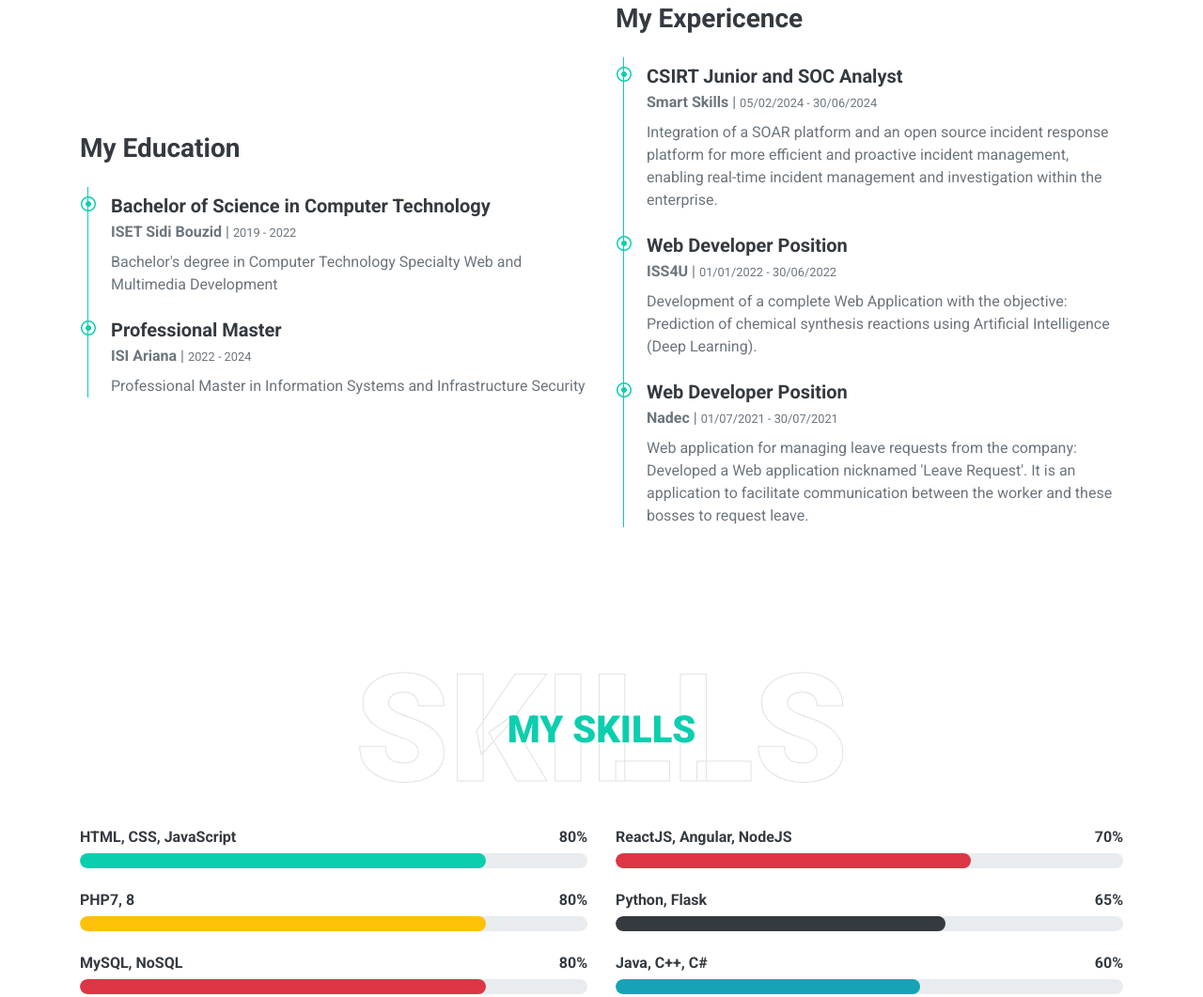
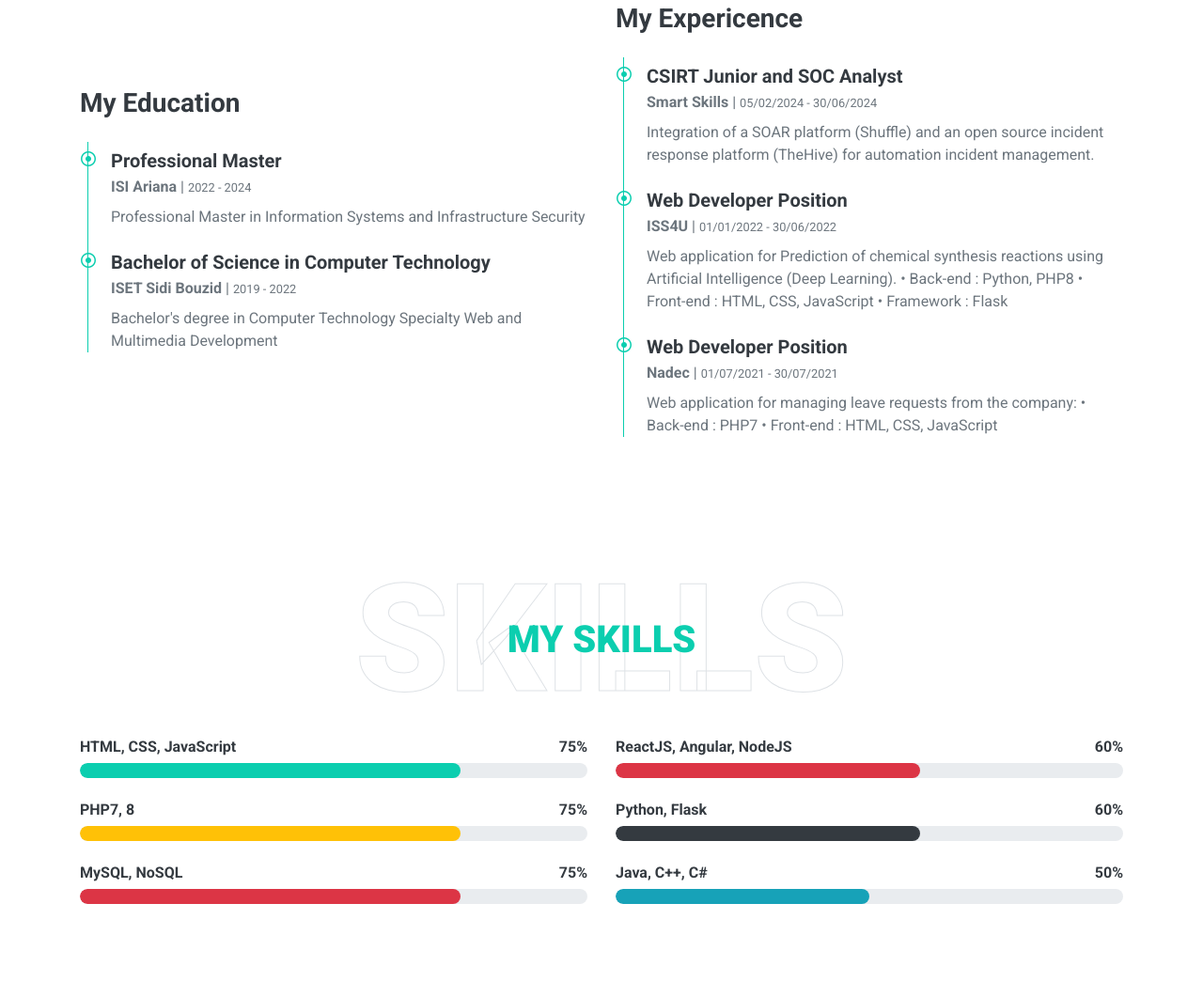
Before and after one commit to eyabenltaief/portfolio2024.github.io, a plain HTML site: page index.html in a window 1280 px wide. Shown: the part 1728-2789 px from the top of the page at 94% size. Drawn offline with nearby package versions, Linux system fonts and the light colour scheme.

Commit message:
Update index.html

```diff
--- a/index.html
+++ b/index.html
@@ -111,16 +111,17 @@
                 </div>
                 <div class="col-lg-7">
                     <h3 class="mb-4"> Cyber Security Junior & Full Stack Developer</h3>
-                    <p>I obtained a Bachelor's degree in Computer Technology, specializing in Web Development,
-                        in 2022. Subsequently, I continued my training at ISI Ariana with a Professional Master's
-                        degree in Information Systems and Infrastructure Security. With a solid academic
-                        background and significant practical experience,
-                        I am determined to contribute positively to the field of cybersecurity.</p>
+                    <p> I obtained a bachelor's degree in Computer Technology. Afterwards, I continued my
+                         training at ISI Ariana with a Professional Master's Degree in System Security
+                         Information and Infrastructure.
+                         With a strong academic background and significant practical experience, I
+                         I am committed to making a positive contribution in the areas of
+                         Web application and Cybersecurity development.</p>
                     <div class="row mb-3">
                         <div class="col-sm-6 py-2"><h6>Name: <span class="text-secondary">Eya Ben Ltaief</span></h6></div>
                         <div class="col-sm-6 py-2"><h6>Birthday: <span class="text-secondary">20 August 1999</span></h6></div>
                         <div class="col-sm-6 py-2"><h6>Degree: <span class="text-secondary">Master (Bac+5)</span></h6></div>
-                        <!-- <div class="col-sm-6 py-2"><h6>Experience: <span class="text-secondary">2 Years</span></h6></div> -->
+                        <!-- <div class="col-sm-6 py-2"><h6>Experience: <span class="text-secondary">1 Year</span></h6></div> -->
                         <div class="col-sm-6 py-2"><h6>Phone: <span class="text-secondary">55468218</span></h6></div>
                         <div class="col-sm-6 py-2"><h6>Email: <span class="text-secondary">eyabenltaief6@gmail.com</span></h6></div>
                         <div class="col-sm-6 py-2"><h6>Address: <span class="text-secondary">Ben arous, Tunisie</span></h6></div>
@@ -148,16 +149,17 @@
                     <div class="border-left border-primary pt-2 pl-4 ml-2">
                         <div class="position-relative mb-4">
                             <i class="far fa-dot-circle text-primary position-absolute" style="top: 2px; left: -32px;"></i>
+                            <h5 class="font-weight-bold mb-1">Professional Master</h5>
+                            <p class="mb-2"><strong>ISI Ariana</strong> | <small>2022 - 2024</small></p>
+                            <p>Professional Master in Information Systems and Infrastructure Security</p>
+                        </div>
+                        <div class="position-relative mb-4">
+                            <i class="far fa-dot-circle text-primary position-absolute" style="top: 2px; left: -32px;"></i>
                             <h5 class="font-weight-bold mb-1">Bachelor of Science in Computer Technology </h5>
                             <p class="mb-2"><strong>ISET Sidi Bouzid</strong> | <small>2019 - 2022</small></p>
                             <p>Bachelor's degree in Computer Technology Specialty Web and Multimedia Development</p>
                         </div>
-                        <div class="position-relative mb-4">
-                            <i class="far fa-dot-circle text-primary position-absolute" style="top: 2px; left: -32px;"></i>
-                            <h5 class="font-weight-bold mb-1">Professional Master</h5>
-                            <p class="mb-2"><strong>ISI Ariana</strong> | <small>2022 - 2024</small></p>
-                            <p>Professional Master in Information Systems and Infrastructure Security</p>
-                        </div>
+
                     </div>
                 </div>
                 <div class="col-lg-6">
@@ -167,24 +169,28 @@
                             <i class="far fa-dot-circle text-primary position-absolute" style="top: 2px; left: -32px;"></i>
                             <h5 class="font-weight-bold mb-1">CSIRT Junior and SOC Analyst</h5>
                             <p class="mb-2"><strong>Smart Skills</strong> | <small>05/02/2024 - 30/06/2024</small></p>
-                            <p>Integration of a SOAR platform and an open source incident response
-                                platform for more efficient and proactive incident management,
-                                enabling real-time incident management and investigation within the enterprise.</p>
+                            <p>Integration of a SOAR platform (Shuffle) and an open source incident response
+                                platform (TheHive) for automation incident management.</p>
                         </div>
                         <div class="position-relative mb-4">
                             <i class="far fa-dot-circle text-primary position-absolute" style="top: 2px; left: -32px;"></i>
                             <h5 class="font-weight-bold mb-1">Web Developer Position</h5>
                             <p class="mb-2"><strong>ISS4U</strong> | <small>01/01/2022 - 30/06/2022</small></p>
-                            <p>Development of a complete Web Application with the objective:
-                                Prediction of chemical synthesis reactions using Artificial Intelligence  (Deep Learning).</p>
+                            <p> Web application for Prediction of chemical synthesis reactions using Artificial Intelligence  (Deep Learning).
+                                • Back-end : Python, PHP8
+                                • Front-end : HTML, CSS, JavaScript
+                                • Framework : Flask
+                            </p>
                         </div>
                         <div class="position-relative mb-4">
                             <i class="far fa-dot-circle text-primary position-absolute" style="top: 2px; left: -32px;"></i>
                             <h5 class="font-weight-bold mb-1">Web Developer Position</h5>
                             <p class="mb-2"><strong>Nadec</strong> | <small>01/07/2021 - 30/07/2021</small></p>
                             <p>Web application for managing leave requests from the company:
-                                Developed a Web application nicknamed 'Leave Request'.
-                                It is an application to facilitate communication between the worker and these bosses to request leave.</p>
+                               • Back-end : PHP7
+                               • Front-end : HTML, CSS, JavaScript
+
+                                </p>
                         </div>
                     </div>
                 </div>
@@ -206,28 +212,28 @@
                     <div class="skill mb-4">
                         <div class="d-flex justify-content-between">
                             <h6 class="font-weight-bold">HTML, CSS, JavaScript</h6>
-                            <h6 class="font-weight-bold">80%</h6>
+                            <h6 class="font-weight-bold">75%</h6>
                         </div>
                         <div class="progress">
-                            <div class="progress-bar bg-primary" role="progressbar" aria-valuenow="80" aria-valuemin="0" aria-valuemax="100"></div>
+                            <div class="progress-bar bg-primary" role="progressbar" aria-valuenow="75" aria-valuemin="0" aria-valuemax="100"></div>
                         </div>
                     </div>
                     <div class="skill mb-4">
                         <div class="d-flex justify-content-between">
                             <h6 class="font-weight-bold">PHP7, 8</h6>
-                            <h6 class="font-weight-bold">80%</h6>
+                            <h6 class="font-weight-bold">75%</h6>
                         </div>
                         <div class="progress">
-                            <div class="progress-bar bg-warning" role="progressbar" aria-valuenow="80" aria-valuemin="0" aria-valuemax="100"></div>
+                            <div class="progress-bar bg-warning" role="progressbar" aria-valuenow="75" aria-valuemin="0" aria-valuemax="100"></div>
                         </div>
                     </div>
                     <div class="skill mb-4">
                         <div class="d-flex justify-content-between">
                             <h6 class="font-weight-bold">MySQL, NoSQL</h6>
-                            <h6 class="font-weight-bold">80%</h6>
+                            <h6 class="font-weight-bold">75%</h6>
                         </div>
                         <div class="progress">
-                            <div class="progress-bar bg-danger" role="progressbar" aria-valuenow="80" aria-valuemin="0" aria-valuemax="100"></div>
+                            <div class="progress-bar bg-danger" role="progressbar" aria-valuenow="75" aria-valuemin="0" aria-valuemax="100"></div>
                         </div>
                     </div>
                 </div>
@@ -235,28 +241,28 @@
                     <div class="skill mb-4">
                         <div class="d-flex justify-content-between">
                             <h6 class="font-weight-bold">ReactJS, Angular, NodeJS </h6>
-                            <h6 class="font-weight-bold">70%</h6>
+                            <h6 class="font-weight-bold">60%</h6>
                         </div>
                         <div class="progress">
-                            <div class="progress-bar bg-danger" role="progressbar" aria-valuenow="70" aria-valuemin="0" aria-valuemax="100"></div>
+                            <div class="progress-bar bg-danger" role="progressbar" aria-valuenow="60" aria-valuemin="0" aria-valuemax="100"></div>
                         </div>
                     </div>
                     <div class="skill mb-4">
                         <div class="d-flex justify-content-between">
                             <h6 class="font-weight-bold">Python, Flask</h6>
-                            <h6 class="font-weight-bold">65%</h6>
+                            <h6 class="font-weight-bold">60%</h6>
                         </div>
                         <div class="progress">
-                            <div class="progress-bar bg-dark" role="progressbar" aria-valuenow="65" aria-valuemin="0" aria-valuemax="100"></div>
+                            <div class="progress-bar bg-dark" role="progressbar" aria-valuenow="60" aria-valuemin="0" aria-valuemax="100"></div>
                         </div>
                     </div>
                     <div class="skill mb-4">
                         <div class="d-flex justify-content-between">
                             <h6 class="font-weight-bold">Java, C++, C#</h6>
-                            <h6 class="font-weight-bold">60%</h6>
+                            <h6 class="font-weight-bold">50%</h6>
                         </div>
                         <div class="progress">
-                            <div class="progress-bar bg-info" role="progressbar" aria-valuenow="60" aria-valuemin="0" aria-valuemax="100"></div>
+                            <div class="progress-bar bg-info" role="progressbar" aria-valuenow="50" aria-valuemin="0" aria-valuemax="100"></div>
                         </div>
                     </div>
                 </div>
@@ -380,7 +386,7 @@
                 <div class="col-lg-4 col-md-6 mb-4 portfolio-item first">
                     <div class="position-relative overflow-hidden mb-2">
                         <div class="d-flex align-items-center justify-content-center mb-4">
-                            <h4 class="font-weight-bold m-0">Web Application with the Express framework </h4>
+                            <h4 class="font-weight-bold m-0"> Web Application with the ExpressJS framework </h4>
                         </div>
                         <p>A Web application for generating people (Creation, Update, Reading and Deletion) with a NoSQL Database with MongoDB</p>
                     </div>
@@ -393,7 +399,7 @@
                         </div>
                         <p>In this company I developed a Web Application full of objective: Prediction of chemical
                             synthesis reactions using artificial intelligence concept.
-                            With a trained model to predict the results</p>
+                            </p>
                     </div>
                 </div>
 
```
